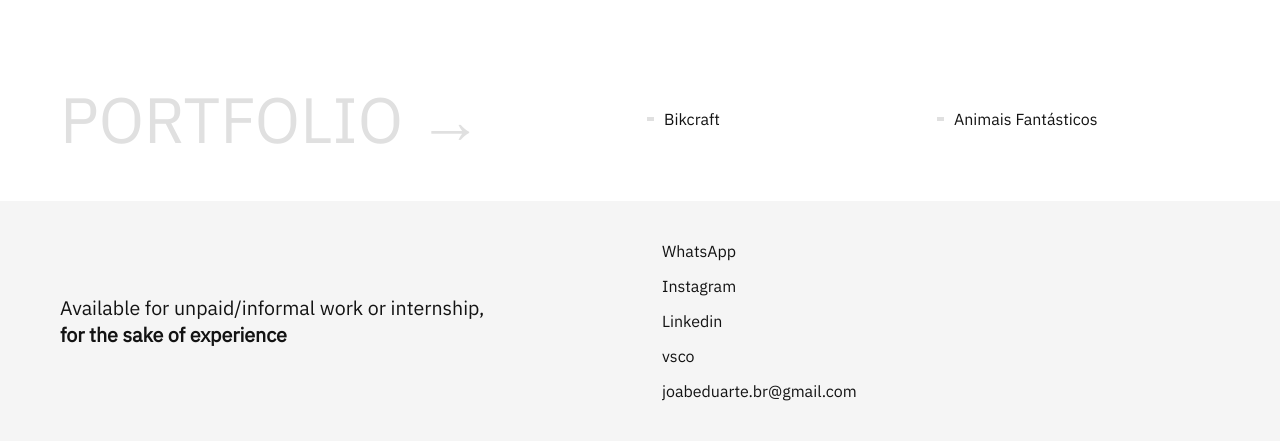
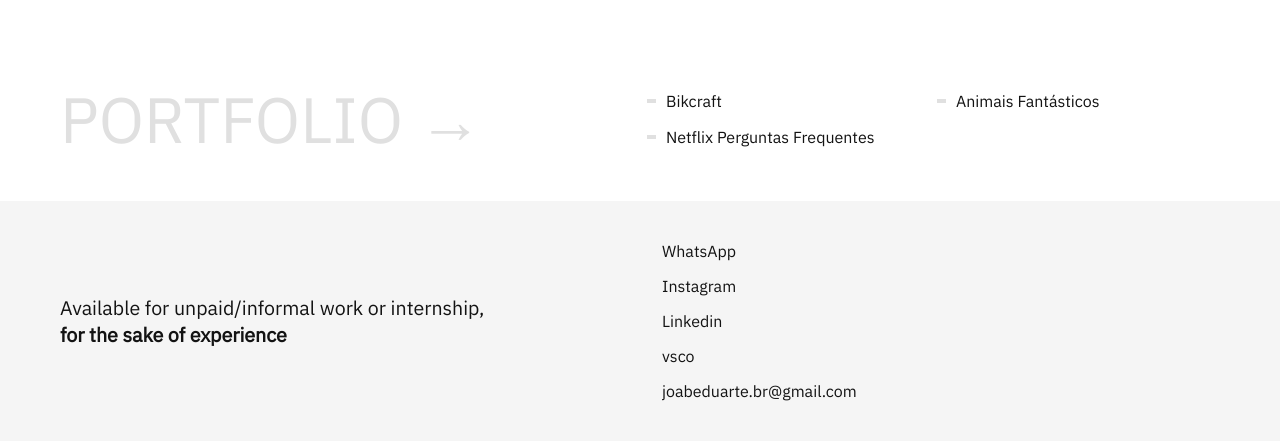
Before and after one commit to joabeduarte/page, a plain HTML site: page index.html in a window 1280 px wide. Shown: the part 727-1168 px from the top of the page. Drawn offline with Linux system fonts and the light colour scheme.

Commit message:
adding netflix

```diff
--- a/css/global.css
+++ b/css/global.css
@@ -58,7 +58,7 @@ a {
   cursor: pointer !important;
   content: "";
   display: inline-block;
-  width: 7px;
+  width: 9px;
   height: 4px;
   background: #e0e0e0;
   margin-right: 10px;
--- a/index.html
+++ b/index.html
@@ -60,6 +60,7 @@
     <div class="port">
       <ul class="style-li">
         <li data-anime="600" class=" fadeInLeft"><a href="https://joabeduarte.github.io/bikcraft/" target="_blank">Bikcraft</a></li>
+        <li data-anime="600" class=" fadeInLeft"><a href="https://joabeduarte.github.io/netflix-perguntas-frequentes/" target="_blank">Netflix Perguntas Frequentes</a></li>
       </ul>
       <ul class="style-li">
         <li data-anime="600" class=" fadeInRight"><a href="https://joabeduarte.github.io/animais-fantasticos/" target="_blank">Animais Fantásticos</a></li>
```
